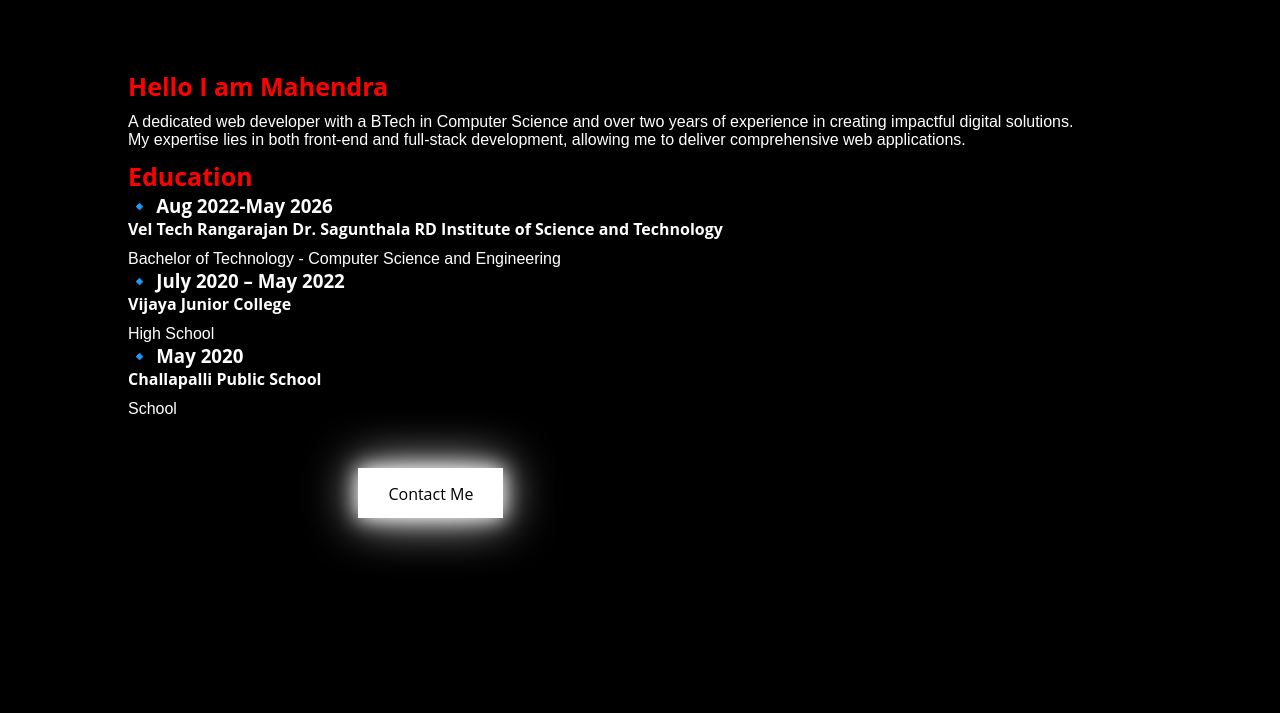
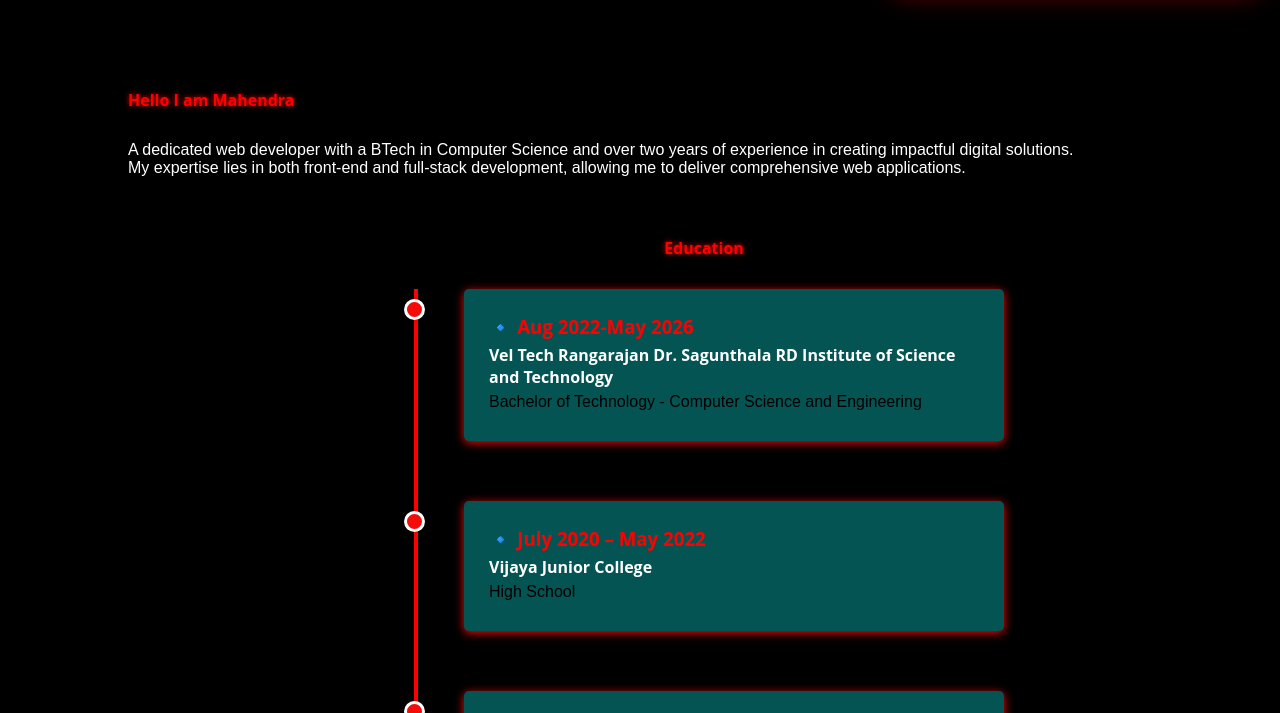
Before and after one commit to Mahendra4876/Portfolio, a plain HTML site: page Templates/about.html in a window 1280 px wide. Shown: the part 689-1402 px from the top of the page. Before the commit the page ends 1207 px from the top, so only its background shows below. Drawn offline with nearby package versions, Linux system fonts and the light colour scheme.

Commit message:
Update about.css

```diff
--- a/css/about.css
+++ b/css/about.css
@@ -11,6 +11,8 @@ body{
     font-family: 'Open Sans', sans-serif;
     height: auto;
     background-color: black;
+
+
 
 
 }
@@ -117,34 +119,38 @@ header #home{
     color: red;
  }
 .content img{
-    height:350px;
+    height:-9vh 300px 300px;
     width:350px;
-    border-radius:50%;
+    /* border-radius:50%; */
     background-color:black;
     border:5px solid rgb(212, 20, 20);
-    animation: moveup 3s ease-in-out infinite;
-    transition: all 2s linear ;
-   margin-left:40%;
+    animation: moveup 3s ease-in 2s;
+   margin-left:70%;
    margin-top:7%;
    justify-content: center;
    background-size: cover;
    box-shadow: 0 0 30px red;
+   cursor:zoom-in;
+
+
 
 
 }
 
 .content img:hover{
-    box-shadow: 0 0 20px red,
-    0 0 35px red, 0 0 50px red;
+    box-shadow: 0 0 20px #f60b0b,
+    0 0 35px #f60b0b, 0 0 50px #f60b0b;
     scale: 1.1;
 }
 @keyframes moveup{
-    0%,100%{
-        transform:translateY(0)
-    }
-    50%{
-        transform: translateY(-30px)
-    }
+   0%{
+    transform: translate3d(0,0,0);
+    transform: translateX(-1500px);
+   }
+   100%{
+    transform: translate3d(1,1,1);
+    transform: translateX(0px);
+   }
 
 }
 
@@ -165,6 +171,7 @@ header #home{
     margin-bottom: 0%;
   animation: words 2s 3 linear;
 
+
 }
 @keyframes words{
     from{
@@ -176,7 +183,7 @@ header #home{
     }
 }
 .about h2{
-  font-size: 25px;
+  font-size: 100%;
   color: red;
 }
 .about span{
@@ -189,16 +196,34 @@ header #home{
     margin-top: 10px;
     font-family: 'Arial', sans-serif;
 }
+.about{
+    animation:slideup 2s ease-in 2s;
+
+}
+@keyframes slideup{
+           0%{
+
+            transform:translateY(0px);
+            opacity: 0;
+            filter: blur(0px);
+        }
+        100%{
+            transform:translateY(10px);
+            opacity: 1;
+            filter: blur(-30px);
+        }
+        }
+
+
 .contentbutton a {
     position: absolute;
     display:inline-block;
     height:20px;
     width:auto;
     padding:15px 30px;
-    margin-top: 50px;
-    margin-left:20%;
+    margin-top: 0px;
+    margin-left:40%;
     margin-bottom: 300px;
-    transition: .5s;
     overflow: hidden;
     background-color:white;
     box-shadow: 0 0 20px white,0 0 50px white;
@@ -212,88 +237,14 @@ header #home{
     -webkit-box-reflect: below 1px linear-gradient(transparent,#0005);
     scale:1.1;
 }
-.contentbutton a:first-child{
-filter: hue-rotate(9deg);
-}
-.contentbutton a span{
-    position: absolute;
-    display: block;
-}
-.contentbutton a span:nth-child(1){
-    top:0;
-    left:0;
-    width:100%;
-    height:2px;
-    background-color: linear-gradient(90deg, transparent,red);
-    animation: animatel 1s infinite;
-}
-@keyframes animatel{
-    0%{
-        left:-100%;
 
-    }
-    100%{
-        left:100%;
-    }
-}
-.contentbutton a span:nth-child(2){
-    top:-100%;
-    right:0;
-    width:2px;
-    height:100%;
-    background-color: linear-gradient(180deg, transparent,red);
-    animation: animate2 1s infinite;
-    animation-delay: .25s;
-}
-@keyframes animate2{
-    0%{
-        top:-100%;
 
-    }
-    100%{
-        top:100%;
-    }
-}
-.contentbutton a span:nth-child(3){
-    bottom:0;
-    right:0;
-    width:100%;
-    height:2px;
-    background-color: linear-gradient(270deg, transparent,red);
-    animation: animate3 1s infinite;
-    animation-delay: .5s;
-}
-@keyframes animate3{
-    0%{
-        right:-100%;
 
-    }
-    100%{
-        right:100%;
-    }
-}
-.contentbutton a span:nth-child(4){
-    bottom:-100%;
-    left:0;
-    width:2px;
-    height:100%;
-    background-color: linear-gradient(360deg, transparent,red);
-    animation: animate4 1s infinite;
-    animation-delay: .75s;
-}
-@keyframes animate4{
-    0%{
-        bottom:-100%;
 
-    }
-    100%{
-        bottom:100%;
-    }
-}
 @media(max-width:660px){
     .heading{
         margin-left:20%;
-        font-size: 60px;
+        font-size: 70px;
      }
      .content img{
        margin-left:15%;
@@ -303,3 +254,81 @@ filter: hue-rotate(9deg);
         font-size: 16px;
     }
 }
+.education {
+    text-align: center;
+    padding: 50px;
+    background:black;
+
+}
+
+h2 {
+    color: #333;
+    margin-bottom: 30px;
+    text-shadow: 0 0 5px;
+}
+
+/* Timeline */
+.timeline {
+    position: relative;
+    max-width: 600px;
+    margin: auto;
+}
+
+
+/* Single Vertical Line */
+.timeline::before {
+    content: "";
+    position: absolute;
+    left: 10px;
+    width: 4px;
+    height: 100%;
+    background:red;
+}
+
+/* Timeline Items */
+.timeline-item {
+    position: relative;
+    padding-left: 10%;
+    margin-bottom: 10%;
+    text-align: left;
+}
+
+/* Timeline Dots */
+.timeline-dot {
+    position: absolute;
+    left: 0px;
+    top: 10px;
+    width: 15px;
+    height: 15px;
+    background:#f60b0b;
+    border-radius: 50%;
+    border: 3px solid white;
+    box-shadow: 0 0 5px rgba(0, 0, 0, 0.2);
+}
+
+/* Timeline Content */
+.timeline-content {
+    background:rgb(5, 84, 84);
+    padding: 25px;
+    border-radius: 5px;
+    box-shadow: 0 2px 10px #f60b0b;
+}
+.timeline-content:hover {
+    scale: 1.1;
+    box-shadow: 0 5px 20px #f60b0b;
+}
+
+.timeline-content h3 {
+    color:red;
+    margin: 0 0 5px;
+}
+
+.timeline-content h4 {
+    color: #f60b0b;
+    margin: 5px 0;
+}
+
+.timeline-content p {
+    color: black;
+    margin: 5px 0;
+}
```
